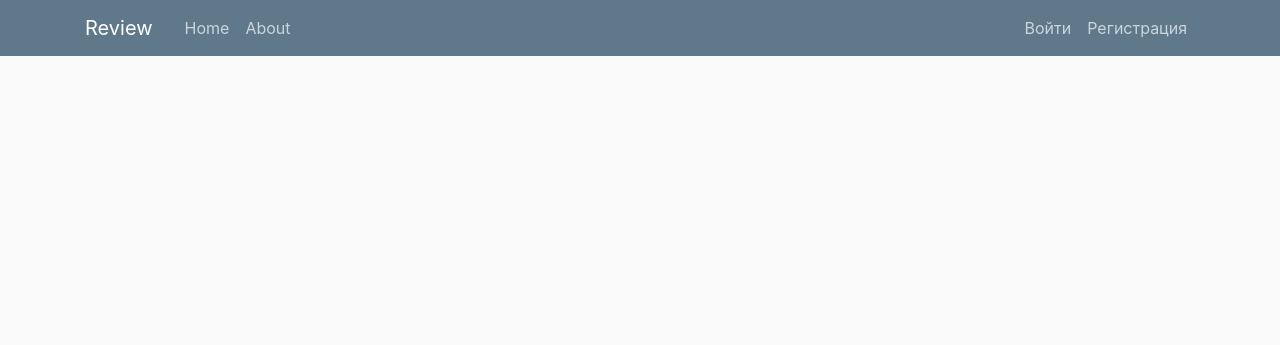
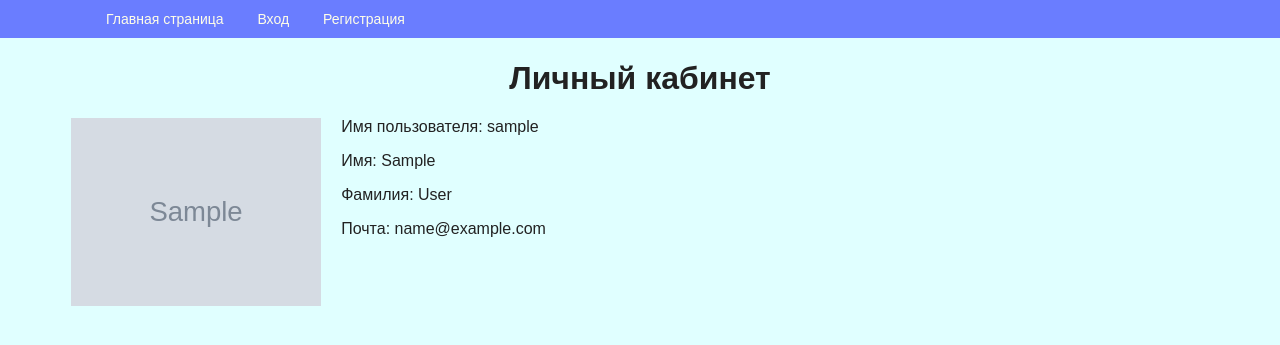
Before and after one commit to karamoldoevee/Review, a Django app: page /1/ in a window 1280 px wide. Shown: the top 345 px of the page. Run offline with Django 3.2, Linux system fonts and the light colour scheme; tables that the repository leaves empty hold one stand-in row (values such as "Sample post"); grey boxes marked "Sample" are stand-in pictures; some libraries are stand-ins or nearby versions.

Commit message:
Указан путь к webapp и добавлена картинка пользователя

```diff
--- a/source/accounts/templates/registration/login.html
+++ b/source/accounts/templates/registration/login.html
@@ -1,5 +1,5 @@
-
 {% extends 'base.html' %}
+{% load staticfiles %}
 {% block content %}
     <h1>Вход</h1>
     <form action="{% url 'accounts:login' %}?next={{ next }}" method="post" class="text-center">
--- a/source/accounts/templates/user_create.html
+++ b/source/accounts/templates/user_create.html
@@ -33,7 +33,7 @@
                 {% endif %}
             </div>
         {% endfor %}
-        <button type="submit">Зарегистрироваться</button>
+        <button class="reg-button" type="submit">Зарегистрироваться</button>
     </form>
 </div>
 </body>
--- a/source/webapp/static/css/style.css
+++ b/source/webapp/static/css/style.css
@@ -1,88 +1,139 @@
 body {
-  background: #fafafa;
-  color: #333333;
-  margin-top: 5rem;
+    background: lightcyan;
+    color: #222222;
+    font-family: Arial, sans-serif;
+    margin-top: 60px;
 }
 
-h1, h2, h3, h4, h5, h6 {
-  color: #444444;
+h1 {
+    text-align: center;
 }
 
-ul {
-  margin: 0;
+.container {
+    max-width: 1200px;
+    width: 90%;
+    margin: 0 auto;
 }
 
-.bg-steel {
-  background-color: #5f788a;
+.navbar {
+    display: block;
+    background: #6a7dff;
+    position: fixed;
+    top: 0;
+    right: 0;
+    left: 0;
+    font-size: 0;
+    box-sizing: border-box;
+    padding: 7px 30px;
 }
 
-.site-header .navbar-nav .nav-link {
-  color: #cbd5db;
+.menu {
+    font-size: 14px;
+    line-height: 1;
+    padding: 0;
+    margin: 0;
+    display: inline-block;
+    color: #fffee8;
 }
 
-.site-header .navbar-nav .nav-link:hover {
-  color: #ffffff;
+.menu li {
+    display: inline-block;
 }
 
-.site-header .navbar-nav .nav-link.active {
-  font-weight: 500;
+.menu a {
+    display: inline-block;
+    text-decoration: none;
+    color: inherit;
+    padding: 5px 15px;
 }
 
-.content-section {
-  background: #ffffff;
-  padding: 10px 20px;
-  border: 1px solid #dddddd;
-  border-radius: 3px;
-  margin-bottom: 20px;
+.menu a:hover {
+    color: #ffc122;
+    text-decoration: underline;
 }
 
-.article-title {
-  color: #444444;
+.pre {
+    white-space: pre-wrap;
 }
 
-a.article-title:hover {
-  color: #428bca;
-  text-decoration: none;
+.text-center {
+    text-align: center;
 }
 
-.article-content {
-  white-space: pre-line;
+.form-error {
+    color: red;
+    font-size: 12px;
+    margin: 5px 0 0 0
 }
 
-.article-img {
-  height: 65px;
-  width: 65px;
-  margin-right: 16px;
+.field-error {
+    border: solid 1px red;
+    box-shadow: red 0 0 3px;
 }
 
-.article-metadata {
-  padding-bottom: 1px;
-  margin-bottom: 4px;
-  border-bottom: 1px solid #e3e3e3
+.pagination {
+
+   text-align: center;
+
 }
 
-.article-metadata a:hover {
-  color: #333;
-  text-decoration: none;
+.pagination a, .pagination .page-disabled {
+
+   display: inline-block;
+
+   border: solid 1px #6a7ddd;
+
+   border-radius: 3px;
+
+   padding: 5px;
+
+   margin: 3px;
+
 }
 
-.article-svg {
-  width: 25px;
-  height: 25px;
-  vertical-align: middle;
+
+
+.pagination a {
+
+   background: #6a7ddd;
+
+   color: white;
+
 }
 
-.account-img {
-  height: 125px;
-  width: 125px;
-  margin-right: 20px;
-  margin-bottom: 16px;
+
+
+.pagination a:hover {
+
+   background: #6a7dff;
+
+   text-decoration: underline;
+
 }
 
-.account-heading {
-  font-size: 2.5rem;
+
+
+.pagination .page-disabled {
+
+   background: #6a7dcc;
+
+   color: #dddddd
+
 }
 
-.account-h1{
-  text-align: center;
+.avatar {
+
+    display: inline-block;
+
+    float: left;
+
+    width: 250px;
+
+    height: auto;
+
+    margin-right: 20px;
+
 }
+img{
+    width:350px;
+}
--- a/source/webapp/templates/base.html
+++ b/source/webapp/templates/base.html
@@ -1,55 +1,31 @@
- {% load static %}
-<!DOCTYPE html>
-<html lang="">
+{% load staticfiles %}
+<!doctype html>
+<html lang="en">
 <head>
-
-    <!-- Required meta tags -->
-    <meta charset="utf-8">
-    <meta name="viewport" content="width=device-width, initial-scale=1, shrink-to-fit=no">
-
-    <!-- Bootstrap CSS -->
-    <link rel="stylesheet" href="https://maxcdn.bootstrapcdn.com/bootstrap/4.0.0/css/bootstrap.min.css" integrity="sha384-Gn5384xqQ1aoWXA+058RXPxPg6fy4IWvTNh0E263XmFcJlSAwiGgFAW/dAiS6JXm" crossorigin="anonymous">
-
-    <link rel="stylesheet" type="text/css" href="{% static 'css/style.css' %}">
-
-    {% if title %}
-        <title>Django Blog - {{ title }}</title>
-    {% else %}
-        <title>Django Blog</title>
-    {% endif %}
+    <meta charset="UTF-8">
+    <meta name="viewport"
+          content="width=device-width, user-scalable=no, initial-scale=1.0, maximum-scale=1.0, minimum-scale=1.0">
+    <meta http-equiv="X-UA-Compatible" content="ie=edge">
+    <title>{% block title %}Задача{% endblock %}</title>
+    <link rel="stylesheet" href="{% static 'css/style.css' %}">
 </head>
 <body>
-    <header class="site-header">
-      <nav class="navbar navbar-expand-md navbar-dark bg-steel fixed-top">
+<nav class="navbar">
     <div class="container">
-          <a class="navbar-brand mr-4" href="{% url 'index' %}">Review</a>
-          <button class="navbar-toggler" type="button" data-toggle="collapse" data-target="#navbarToggle" aria-controls="navbarToggle" aria-expanded="false" aria-label="Toggle navigation">
-          <span class="navbar-toggler-icon"></span>
-          </button>
-          <div class="collapse navbar-collapse" id="navbarToggle">
-            <div class="navbar-nav mr-auto">
-              <a class="nav-item nav-link" href="{% url 'index' %}">Home</a>
-              <a class="nav-item nav-link" href="#">About</a>
-            </div>
-            <!-- Navbar Right Side -->
-            <div class="navbar-nav">
+        <ul class="menu">
+            <li><a href="{% url 'webapp:index' %}">Главная страница</a></li>
             {% if request.user.is_authenticated %}
                 <li class="menu-right"><a href="{% url 'accounts:logout' %}" class="nav-link">Выход</a></li>
-{#                    <li class="menu-right">Привет, <a href="{% url 'accounts:detail' user.pk %}">{{ user.username }}</a>!</li>#}
+                <li class="menu-right">Привет, <a href="{% url 'accounts:detail' user.pk %}">{{ user.username }}</a>!</li>
             {% else %}
-                  <a class="nav-item nav-link" href="{% url 'accounts:login' %}">Войти</a>
-                  <a class="nav-item nav-link" href="#">Регистрация</a>
+                <li class="menu-right"><a href="{% url 'accounts:login' %}" class="nav-link">Вход</a></li>
+                <li class="menu-right"><a href="{% url 'accounts:create' %}" class="nav-link">Регистрация</a></li>
             {% endif %}
-            </div>
-          </div>
+            {% block menu %}{% endblock %}
+        </ul>
     </div>
 </nav>
-    </header>
-
-    <!-- Optional JavaScript -->
-    <!-- jQuery first, then Popper.js, then Bootstrap JS -->
-    <script src="https://code.jquery.com/jquery-3.2.1.slim.min.js" integrity="sha384-KJ3o2DKtIkvYIK3UENzmM7KCkRr/rE9/Qpg6aAZGJwFDMVNA/GpGFF93hXpG5KkN" crossorigin="anonymous"></script>
-    <script src="https://cdnjs.cloudflare.com/ajax/libs/popper.js/1.12.9/umd/popper.min.js" integrity="sha384-ApNbgh9B+Y1QKtv3Rn7W3mgPxhU9K/ScQsAP7hUibX39j7fakFPskvXusvfa0b4Q" crossorigin="anonymous"></script>
-    <script src="https://maxcdn.bootstrapcdn.com/bootstrap/4.0.0/js/bootstrap.min.js" integrity="sha384-JZR6Spejh4U02d8jOt6vLEHfe/JQGiRRSQQxSfFWpi1MquVdAyjUar5+76PVCmYl" crossorigin="anonymous"></script>
+<div class="container">
+    {% block content %}{% endblock %}
+</div>
 </body>
-</html>
--- a/source/webapp/urls.py
+++ b/source/webapp/urls.py
@@ -1,5 +1,7 @@
 from django.urls import path
 from webapp import views
+
+app_name = 'webapp'
 
 urlpatterns = [
     path('', views.index, name='index')
```
Also changed, not shown: source/accounts/forms.py (+2 -8 lines), source/webapp/static/images/adam.jpg (added). Lines whose indentation alone changed are shown as unchanged.
